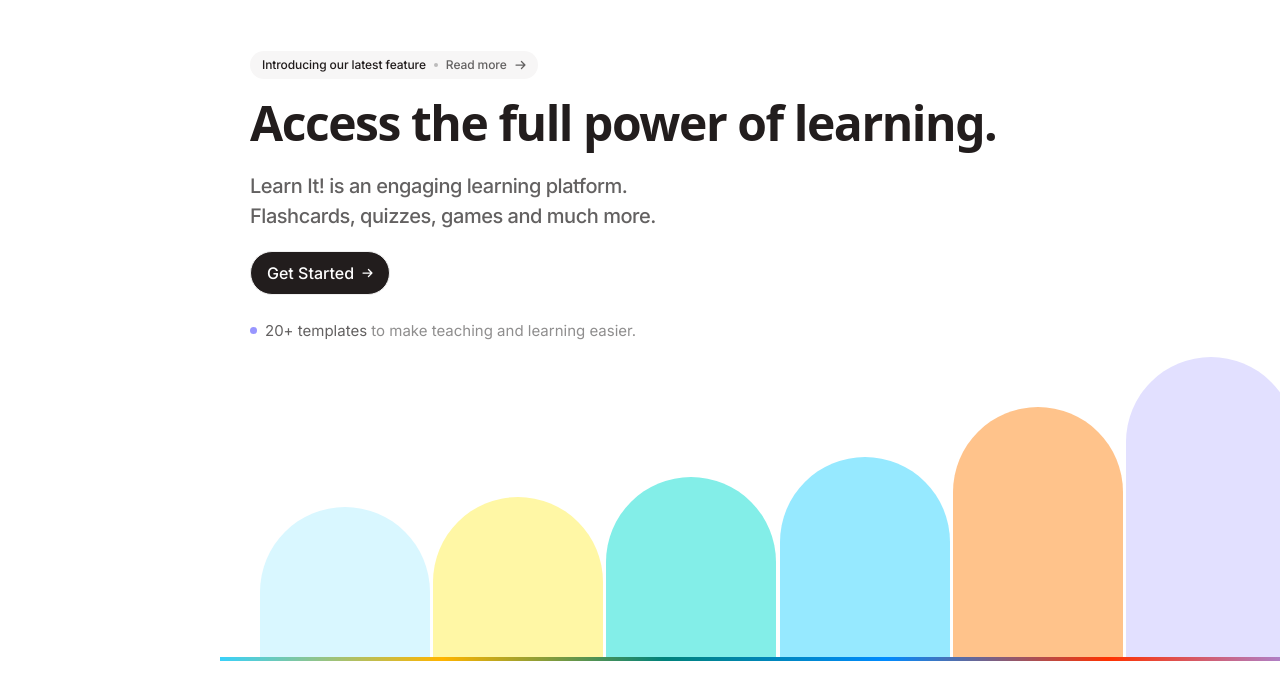
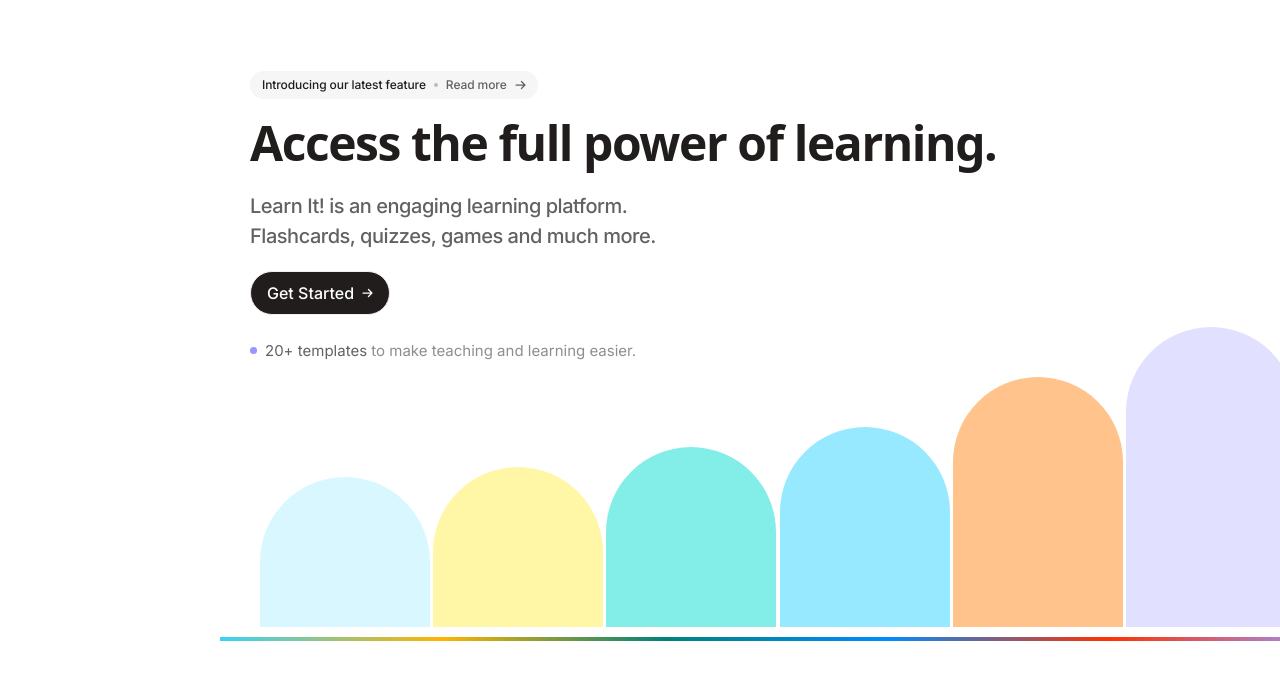
Before and after one commit to tanyagrr/first-project, a React (Vite) app: page / in a window 1280 px wide. Shown: the part 119-800 px from the top of the page. Built offline with nearby package versions, Linux system fonts and the light colour scheme.

Commit message:
illustration: fix margin

```diff
--- a/src/App.css
+++ b/src/App.css
@@ -141,7 +141,8 @@ a {
 /* Illustration */
 .illustration {
   margin-left: 260px;
-  margin-top: 0px;
+  margin-top: -50px;
+  margin-bottom: 10px;
   display: flex;
   align-items: flex-end;
   gap: .2rem;
```
